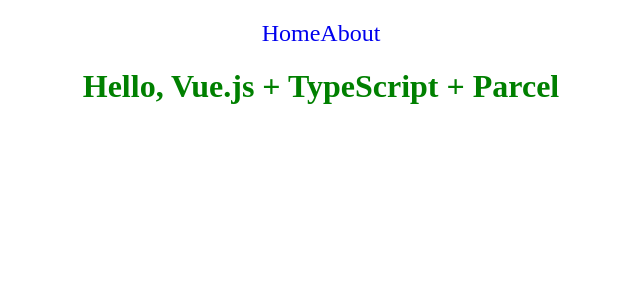
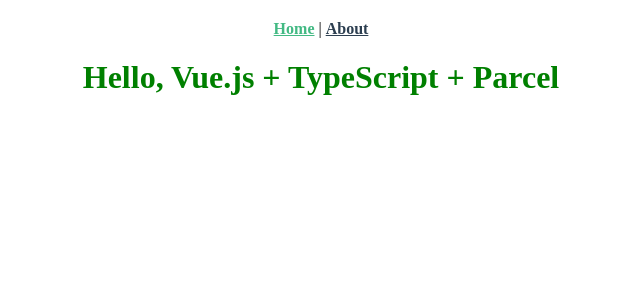
Before and after one commit to teinen/vue-ts-parcel-boilerplate, a Vue app: page / in a window 1280 px wide. Shown: the top 300 px of the page, without its empty margins (319-959 px from the left). Built offline with nearby package versions, Linux system fonts and the light colour scheme.

Commit message:
Modify style

```diff
--- a/src/App.vue
+++ b/src/App.vue
@@ -2,6 +2,7 @@
   <div>
     <nav>
       <router-link to="/">Home</router-link>
+      |
       <router-link to="/about">About</router-link>
     </nav>
 
@@ -16,13 +17,23 @@
 </script>
 
 <style lang="scss">
+#app {
+  font-family: "Avenir", Helvetica, Arial, sans-serif;
+  text-align: center;
+}
+
 nav {
-  font-size: 1.5em;
+  font-size: 1em;
   margin-top: 20px;
   text-align: center;
 
   a {
-    text-decoration: none;
+    color: #2c3e50;
+    font-weight: bold;
+
+    &.router-link-exact-active {
+      color: #42b983;
+    }
   }
 }
 </style>
```
Also changed, not shown: src/store.ts (+3 -9 lines).
